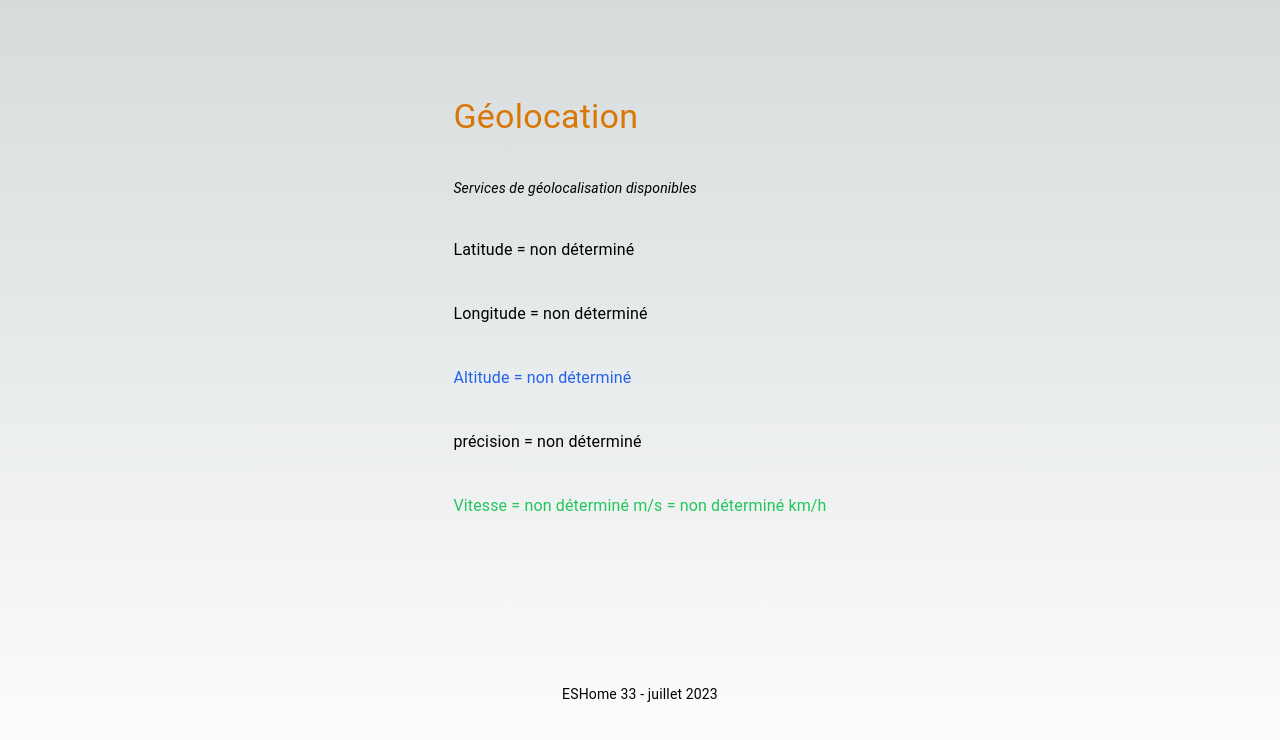
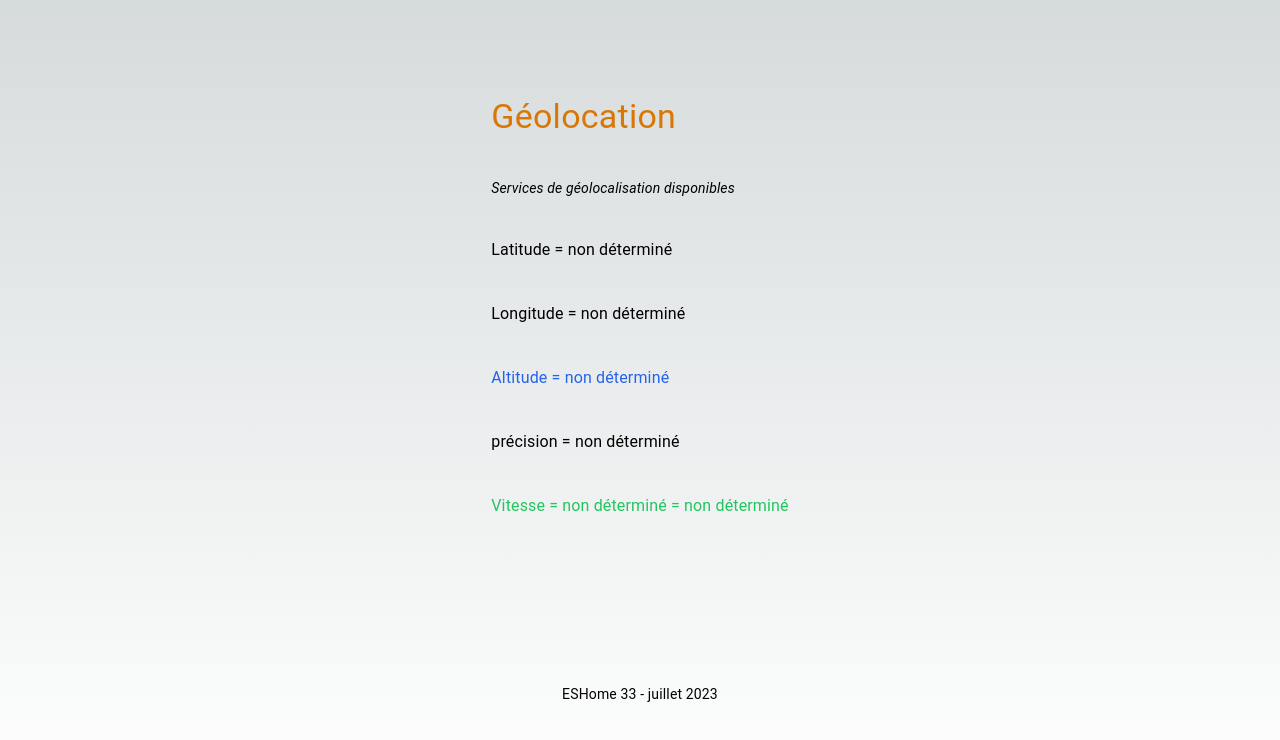
Before and after one commit to esHome33/geoloc, a Next.js app: page / in a window 1280 px wide. Shown: the top 740 px of the page. Built offline with nearby package versions, Linux system fonts and the light colour scheme; no server answers.

Commit message:
affichage vitesse plus joli

```diff
--- a/app/page.tsx
+++ b/app/page.tsx
@@ -83,7 +83,7 @@ export default function Home() {
 				<Typography className="text-blue-600">Altitude = {alt}</Typography>
 				<Typography>précision = {accuracy}</Typography>
 				<Typography className="text-green-500">
-					Vitesse = {speed} m/s = {speedKMH} km/h
+					Vitesse = {speed}{speedKMH === "" ? "": " = "+speedKMH}
 				</Typography>
 				<Typography className="mt-4">{erreur}</Typography>
 			</div>
```
